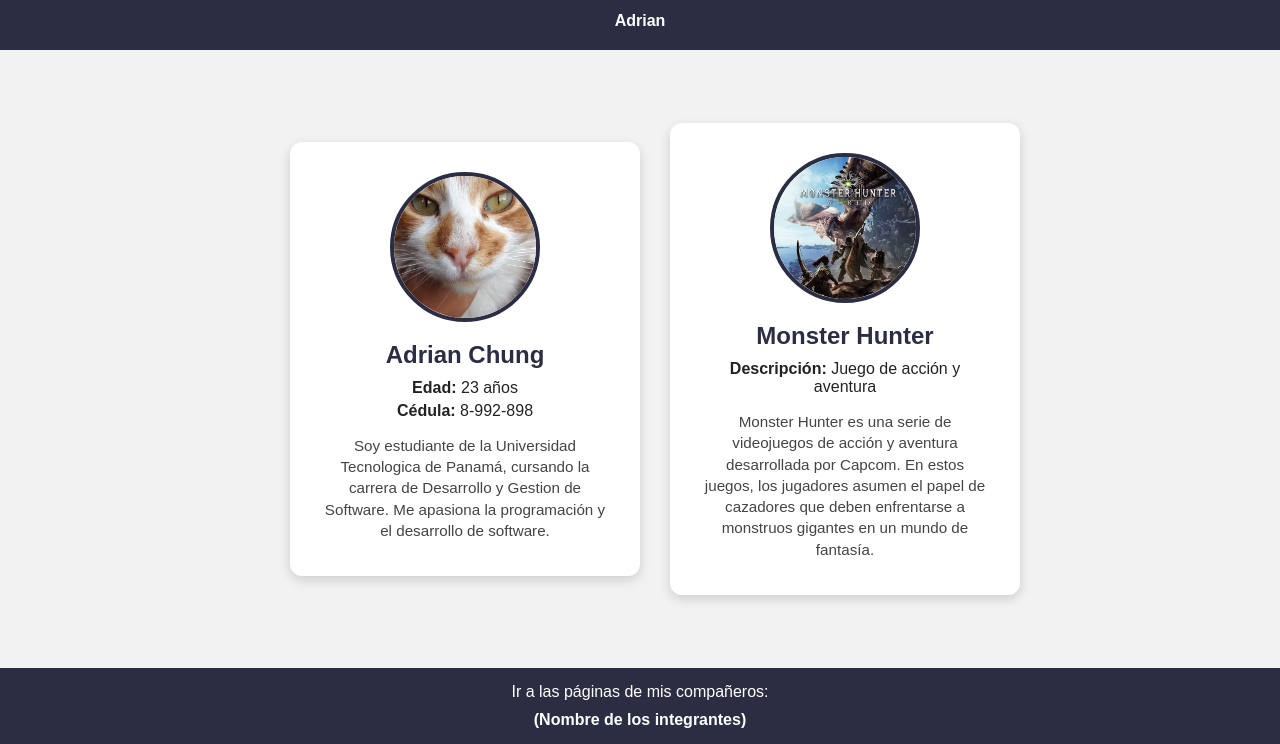
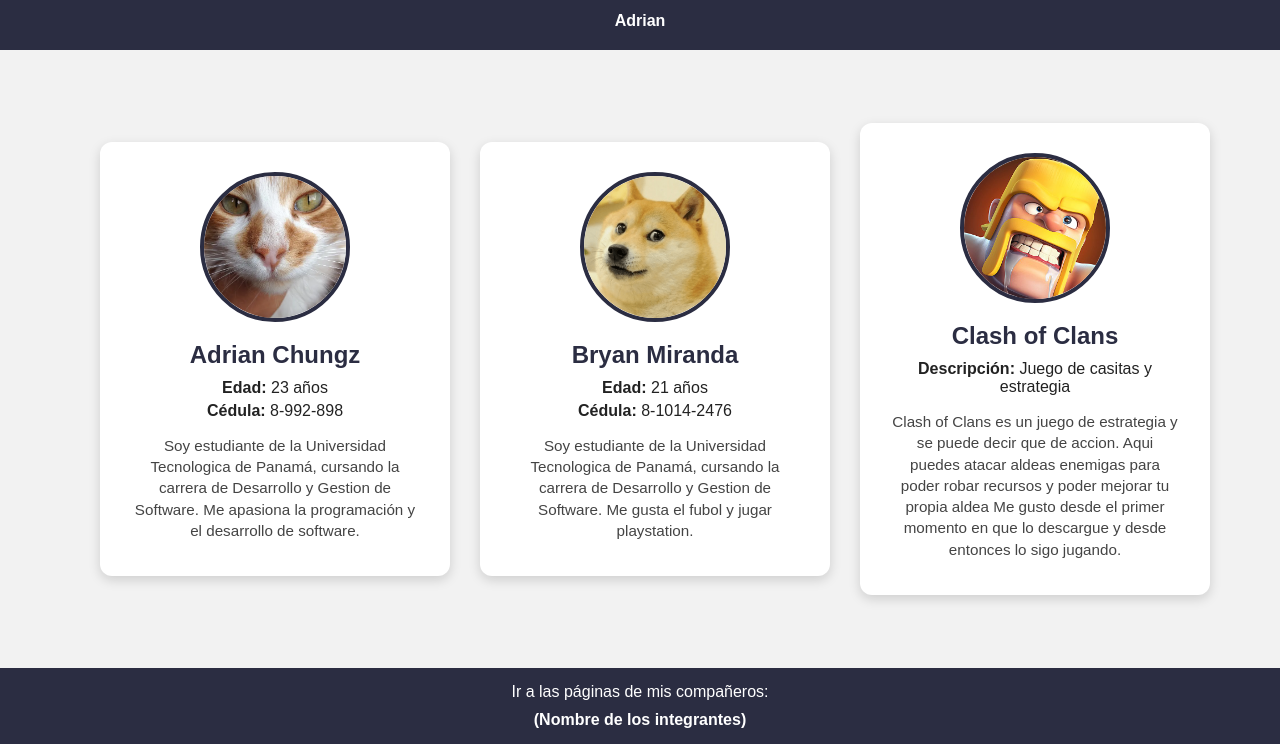
Before and after one commit to wacachungo/Taller_Practico, a plain HTML site: page Frontend/index.html in a window 1280 px wide. Shown: the part 56-800 px from the top of the page. Drawn offline with Linux system fonts and the light colour scheme.

Commit message:
cambios en html card

```diff
--- a/Frontend/index.html
+++ b/Frontend/index.html
@@ -18,7 +18,7 @@
   <main>
     <div class="card">
       <img src="../imagenes/morris-el-gato-cat-eyes-animals-96413399.webp" alt="Foto de Persona 1">
-      <h2>Adrian Chung</h2>
+      <h2>Adrian Chungz</h2>
       <p><strong>Edad:</strong> 23 años</p>
       <p><strong>Cédula:</strong> 8-992-898</p>
       <p class="bio">
@@ -28,13 +28,23 @@
       </p>
     </div>
     <div class="card">
-      <img src="../imagenes/monster-hunter.webp" alt="video de Persona 1">
-      <h2>Monster Hunter</h2>
-      <p><strong>Descripción:</strong> Juego de acción y aventura</p>
+      <img src="../imagenes/perro.png" alt="Foto de Persona 1">
+      <h2>Bryan Miranda</h2>
+      <p><strong>Edad:</strong> 21 años</p>
+      <p><strong>Cédula:</strong> 8-1014-2476</p>
       <p class="bio">
-        Monster Hunter es una serie de videojuegos de acción y aventura desarrollada por Capcom.
-        En estos juegos, los jugadores asumen el papel de cazadores que deben enfrentarse a monstruos
-        gigantes en un mundo de fantasía.
+        Soy estudiante de la Universidad Tecnologica de Panamá,
+        cursando la carrera de Desarrollo y Gestion de Software.
+        Me gusta el fubol y jugar playstation.     </p>
+    </div>
+    <div class="card">
+      <img src="../imagenes/barba.jpg" alt="video de Persona 1">
+      <h2>Clash of Clans</h2>
+      <p><strong>Descripción:</strong> Juego de casitas y estrategia </p>
+      <p class="bio">
+        Clash of Clans es un juego de estrategia y se puede decir que de accion.
+        Aqui puedes atacar aldeas enemigas para poder robar recursos y poder mejorar tu propia aldea
+        Me gusto desde el primer momento en que lo descargue y desde entonces lo sigo jugando.
 
       </p>
     </div>
```
